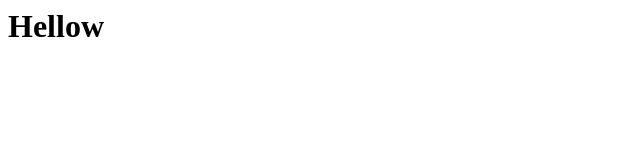
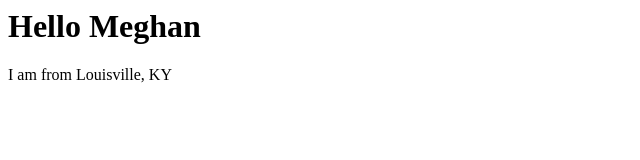
Before and after one commit to meghanspeth/first-lab, a plain HTML site: page index.html in a window 1280 px wide. Shown: the whole page, without its empty margins (0-640 px from the left). Drawn offline with Linux system fonts and the light colour scheme.

Commit message:
added a paragraph

```diff
--- a/index.html
+++ b/index.html
@@ -1,5 +1,9 @@
 <html>
 <body>
-<h1>Hellow</h1>
+<h1>Hello Meghan</h1>
+
+  <p>
+   I am from Louisville, KY
+  </p>
 </body>
 </html>
```
